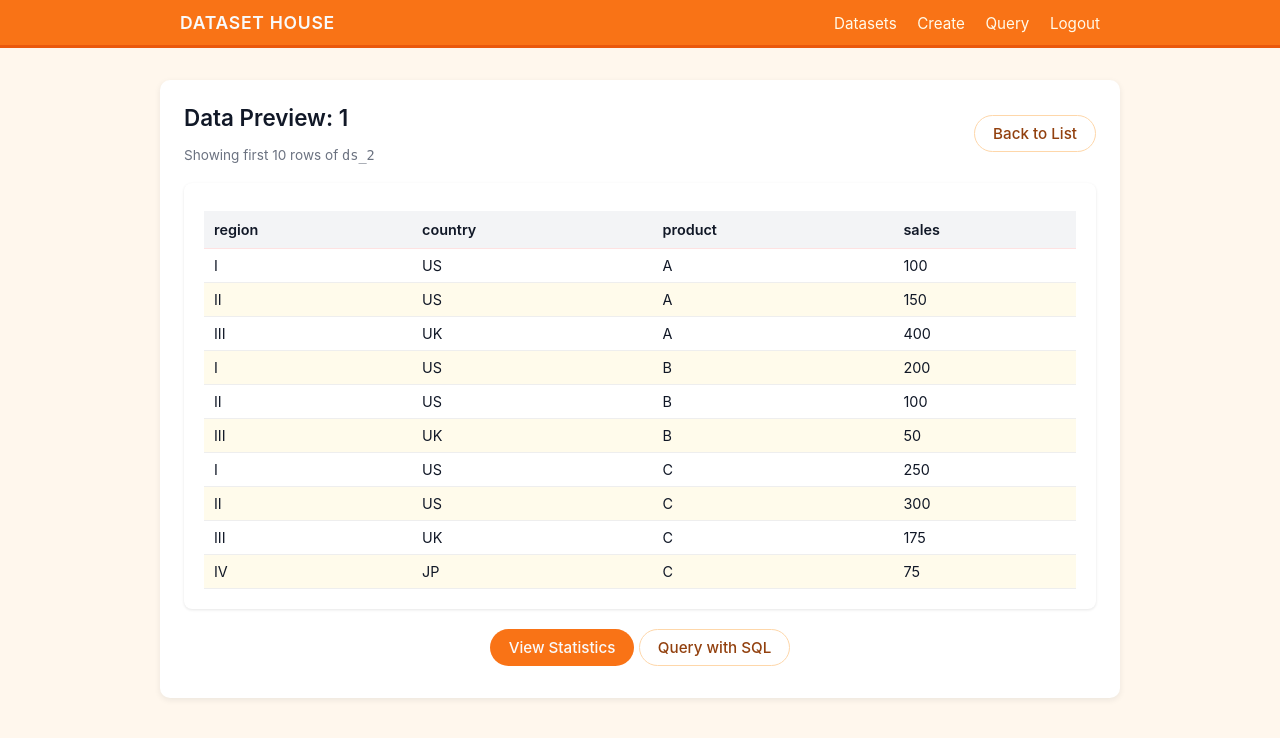
After one commit to gitzhen0/Dataset_House, a Flask app: page /dataset/preview/1 in a window 1280 px wide. The commit adds this page. Shown: the top 738 px of the page. Run offline with Flask 3, Linux system fonts and the light colour scheme; a user stored in the database is signed in.

Commit message:
finished 1

```diff
--- a/app.py
+++ b/app.py
@@ -466,5 +466,27 @@ def admin_reset_db():
     except Exception as e:
         return f"<h3 style='color:red;'>Error resetting database: {str(e)}</h3>"
 
+# --- Feature 2: Data Preview ---
+
+@app.route('/dataset/preview/<int:id>')
+@login_required
+def dataset_preview(id):
+    dataset = Dataset.query.get_or_404(id)
+
+    try:
+        # 1. 只查询前 10 行 (LIMIT 10)
+        query = f"SELECT * FROM {dataset.table_name} LIMIT 10"
+        df = pd.read_sql(query, db.session.connection())
+
+        # 2. 转换为 HTML (添加 Bootstrap 样式类 'table' 让它变好看)
+        # index=False 表示不显示 pandas 的索引列 (0,1,2...)
+        table_html = df.to_html(classes='table table-striped table-hover', index=False, border=0)
+
+    except Exception as e:
+        flash(f"Error loading preview: {str(e)}", 'error')
+        return redirect(url_for('dataset_list'))
+
+    return render_template('dataset-preview.html', dataset=dataset, table_html=table_html)
+
 if __name__ == '__main__':
     app.run(debug=True, port=5000)
--- /dev/null
+++ b/templates/dataset-preview.html
@@ -0,0 +1,66 @@
+<!DOCTYPE html>
+<html lang="en">
+<head>
+    <meta charset="UTF-8">
+    <title>Preview - {{ dataset.name }}</title>
+    <link rel="stylesheet" href="{{ url_for('static', filename='css/styles.css') }}">
+    <style>
+        /* 稍微调整一下 Pandas 生成的表格样式 */
+        .preview-container {
+            background: white;
+            padding: 20px;
+            border-radius: 8px;
+            box-shadow: 0 1px 3px rgba(0,0,0,0.1);
+            overflow-x: auto; /* 如果列太多，允许横向滚动 */
+        }
+        /* 强制表格宽度铺满，如果不想要铺满可以去掉 */
+        .dataframe {
+            width: 100%;
+            border-collapse: collapse;
+        }
+        .dataframe th {
+            text-align: left;
+            background-color: #f3f4f6;
+            padding: 10px;
+        }
+        .dataframe td {
+            padding: 8px 10px;
+            border-bottom: 1px solid #eee;
+        }
+    </style>
+</head>
+<body>
+
+<header>
+    <div class="header-inner">
+        <div class="logo">DATASET HOUSE</div>
+        <nav>
+            <a href="{{ url_for('dataset_list') }}">Datasets</a>
+            <a href="{{ url_for('dataset_create') }}">Create</a>
+            <a href="{{ url_for('dataset_query') }}" target="_blank">Query</a>
+            <a href="{{ url_for('logout') }}">Logout</a>
+        </nav>
+    </div>
+</header>
+
+<main class="main">
+    <div style="display: flex; justify-content: space-between; align-items: center; margin-bottom: 20px;">
+        <div>
+            <h1>Data Preview: {{ dataset.name }}</h1>
+            <p class="text-muted" style="margin:0;">Showing first 10 rows of <code>{{ dataset.table_name }}</code></p>
+        </div>
+        <a href="{{ url_for('dataset_list') }}" class="btn btn-secondary">Back to List</a>
+    </div>
+
+    <div class="preview-container">
+        {{ table_html | safe }}
+    </div>
+
+    <div style="margin-top: 20px; text-align: center;">
+        <a href="{{ url_for('dataset_stats', id=dataset.id) }}" class="btn btn-primary">View Statistics</a>
+        <a href="{{ url_for('dataset_query') }}" target="_blank" class="btn btn-secondary">Query with SQL</a>
+    </div>
+</main>
+
+</body>
+</html>
--- a/templates/datasets.html
+++ b/templates/datasets.html
@@ -69,6 +69,7 @@
                 {% endif %}
             </td>
             <td>
+                <a href="{{ url_for('dataset_preview', id=ds.id) }}" class="action-link" style="color: #2563eb;">Preview</a>
                 <a href="{{ url_for('dataset_stats', id=ds.id) }}" class="action-link" style="color: #059669;">Stats</a>
                 <a href="{{ url_for('dataset_edit', id=ds.id) }}" class="action-link">Edit</a>
             </td>
@@ -107,6 +108,7 @@
             <td>{{ ds.owner.full_name }}</td>
             <td>{{ ds.updated_at.strftime('%Y-%m-%d') }}</td>
             <td>
+                <a href="{{ url_for('dataset_preview', id=ds.id) }}" class="action-link" style="color: #2563eb;">Preview</a>
                 <a href="{{ url_for('dataset_stats', id=ds.id) }}" class="action-link" style="color: #059669;">Stats</a>
             </td>
         </tr>
```
Also changed, not shown: uploads/sample_1765067275_xr_606__csv_sales.txt (added, +11 -0 lines), instance/dataset_house.db.
